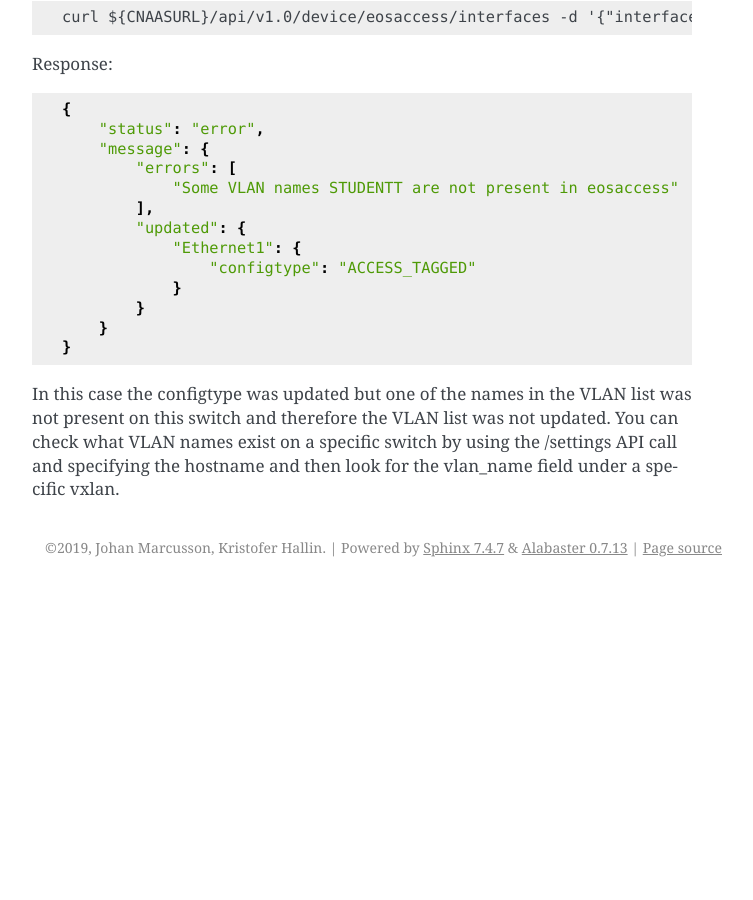
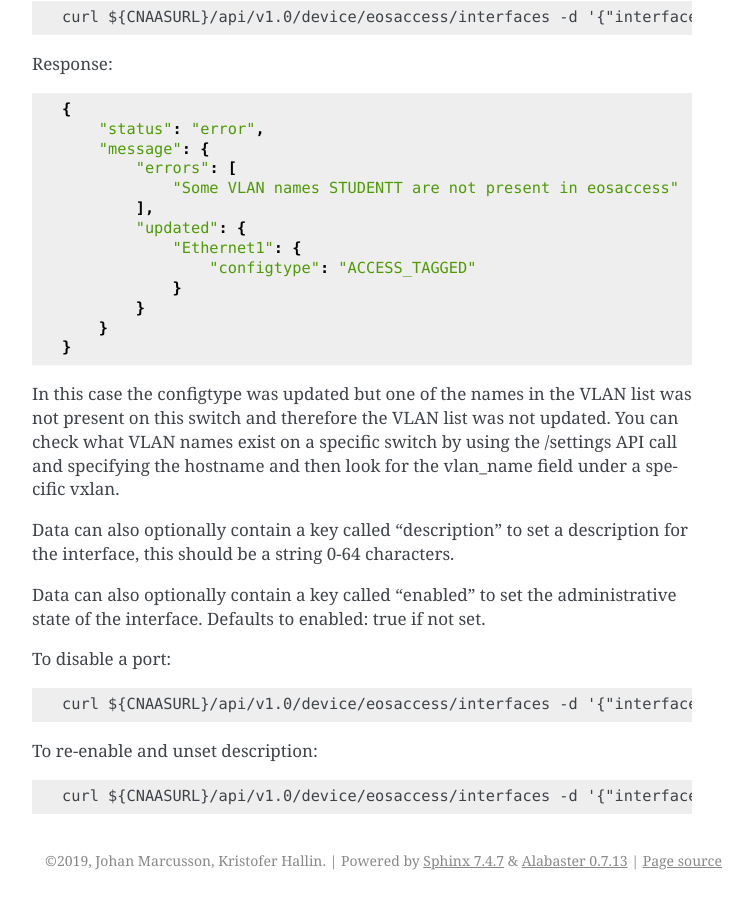
Before and after one commit to SUNET/cnaas-nms, a Sphinx documentation site: the page built from docs/apiref/interfaces.rst, in a window 1280 px wide and 900 px high, scrolled down 2255 px. Shown: the whole window, without its empty margins (388-1141 px from the left). Built offline with Sphinx 7.4.7, drawn with Linux system fonts in a browser that asks for light colours; before the commit the page ends 2842 px from its top, so only the background shows below that.

Commit message:
Add docs for interface description / enabled

```diff
--- a/docs/apiref/interfaces.rst
+++ b/docs/apiref/interfaces.rst
@@ -137,3 +137,21 @@ was not present on this switch and therefore the VLAN list was not updated.
 You can check what VLAN names exist on a specific switch by using the /settings
 API call and specifying the hostname and then look for the vlan_name field
 under a specific vxlan.
+
+Data can also optionally contain a key called "description" to set a
+description for the interface, this should be a string 0-64 characters.
+
+Data can also optionally contain a key called "enabled" to set the
+administrative state of the interface. Defaults to enabled: true if not set.
+
+To disable a port:
+
+::
+
+  curl ${CNAASURL}/api/v1.0/device/eosaccess/interfaces -d '{"interfaces": {"Ethernet1": {"data": {"enabled": false, "description": "Disabled becasue of abuse 2020-01-30 by kosmoskatten"}}}}' -X PUT -H "Content-Type: application/json" -H "Authorization: Bearer $JWT_AUTH_TOKEN"
+
+To re-enable and unset description:
+
+::
+
+  curl ${CNAASURL}/api/v1.0/device/eosaccess/interfaces -d '{"interfaces": {"Ethernet1": {"data": {"enabled": true, "description": null}}}}' -X PUT -H "Content-Type: application/json" -H "Authorization: Bearer $JWT_AUTH_TOKEN"
```
